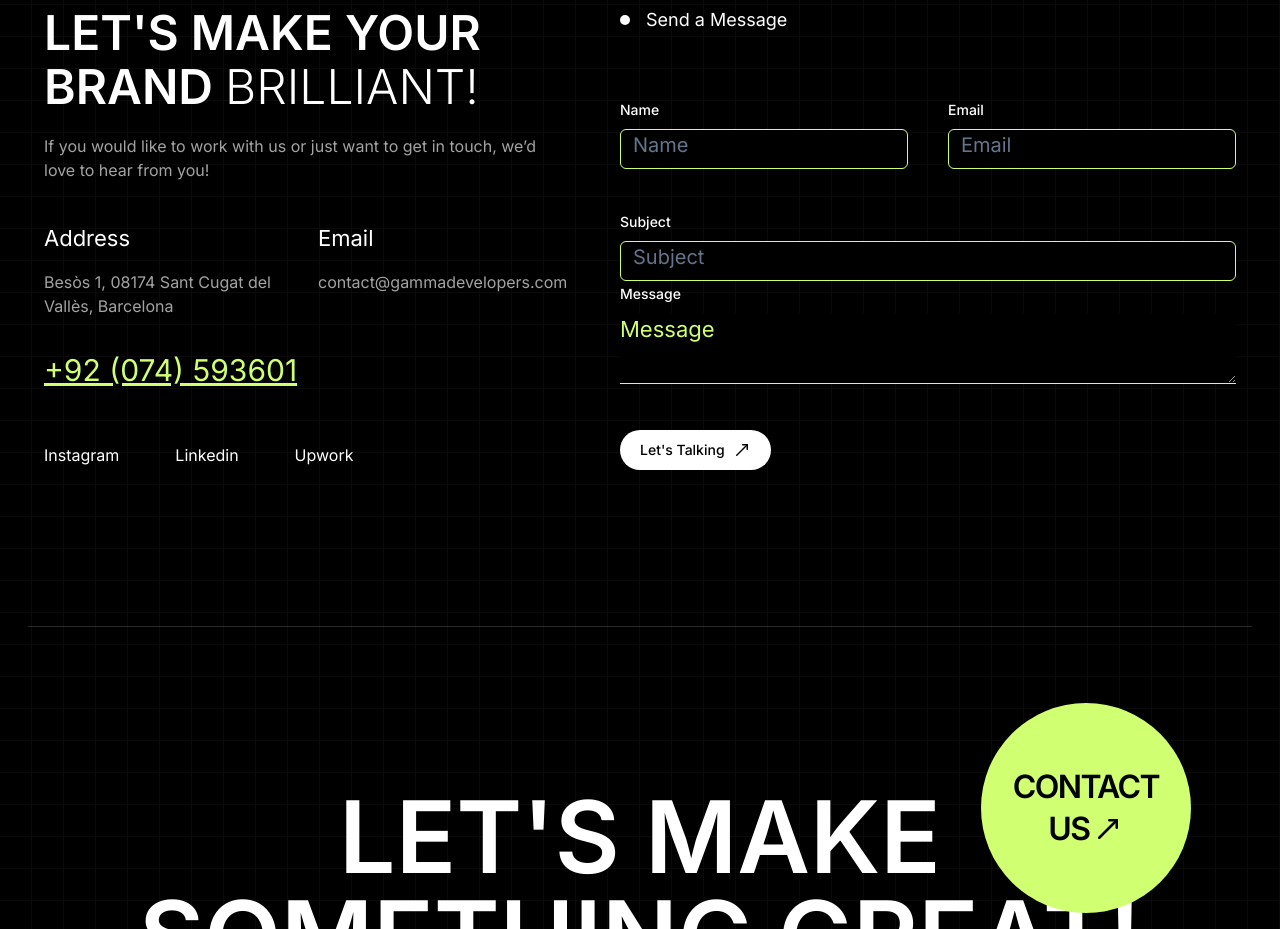
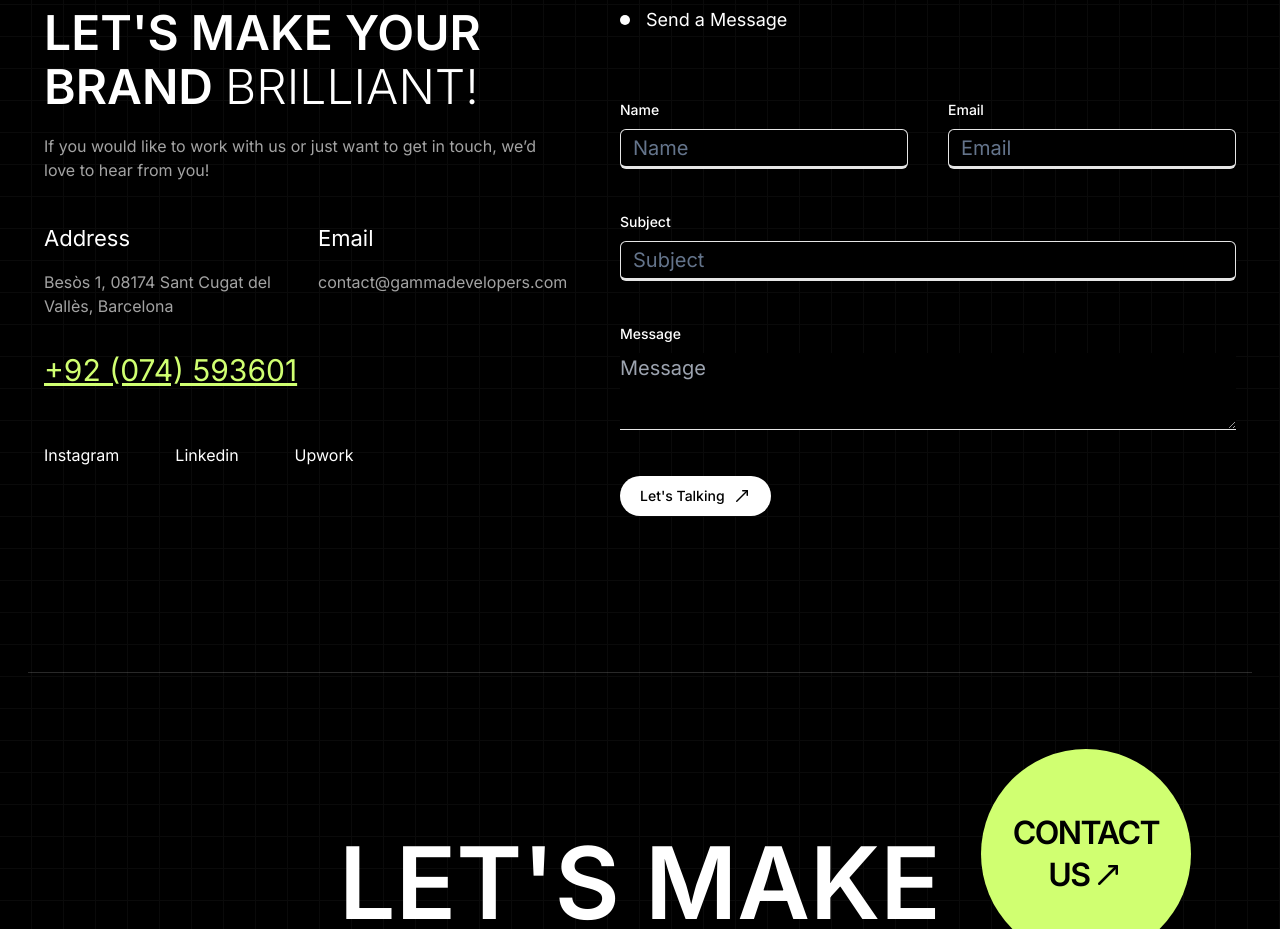
Before and after one commit to GHULAM-1/gamma-developers, a Next.js app: page /contact in a window 1280 px wide. Shown: the part 1020-1949 px from the top of the page. Built offline with nearby package versions, Linux system fonts and the light colour scheme.

Commit message:
push by AB

```diff
--- a/package.json
+++ b/package.json
@@ -36,7 +36,6 @@
     "@tabler/icons-react": "^3.14.0",
     "@tsparticles/react": "^3.0.0",
     "@tsparticles/slim": "^3.5.0",
-    "@types/canvas-confetti": "^1.6.4",
     "@types/three": "^0.168.0",
     "@vercel/analytics": "^1.3.1",
     "@vercel/speed-insights": "^1.0.12",
@@ -73,6 +72,8 @@
     "zustand": "^4.5.5"
   },
   "devDependencies": {
+    "@types/babel__traverse": "^7.20.6",
+    "@types/canvas-confetti": "^1.6.4",
     "@types/node": "^20",
     "@types/react": "^18",
     "@types/react-dom": "^18",
--- a/sanity.cli.js
+++ b/sanity.cli.js
@@ -4,7 +4,7 @@
  **/
 import { defineCliConfig } from "sanity/cli";
 
-const projectId = "j04h1g84";
+const projectId = "irh00nd4";
 const dataset = "production";
 const apiVersion = "2022-03-07";
 const useCdn = false
--- a/sanity/env.js
+++ b/sanity/env.js
@@ -1,7 +1,7 @@
 export const apiVersion = "2022-03-07";
 
 export const dataset = "production";
-export const projectId = "j04h1g84";
+export const projectId = "irh00nd4";
 // export const projectId = process.env.SANITY_STUDIO_API_PROJECT_ID;
 
 export const useCdn = false;
--- a/sanity/lib/image.js
+++ b/sanity/lib/image.js
@@ -3,7 +3,7 @@ import createImageUrlBuilder from "@sanity/image-url";
 import { dataset, projectId } from "../env";
 
 const imageBuilder = createImageUrlBuilder({
-  projectId: "j04h1g84" || "",
+  projectId: "irh00nd4" || "",
   dataset: "production" || "",
 });
 
--- a/src/app/contact/page.tsx
+++ b/src/app/contact/page.tsx
@@ -16,7 +16,7 @@ import {
 import { useToast } from "@/hooks/use-toast";
 import { formSubmission } from "@/serverActions/server-actions";
 import { Input } from "@/components/ui/input";
-
+import confetti from "canvas-confetti";
 
 const formSchema = z.object({
   username: z.string().min(2, {
@@ -36,7 +36,6 @@ const formSchema = z.object({
 export default function Contact() {
   const { toast } = useToast();
 
-
   const form = useForm({
     resolver: zodResolver(formSchema),
     defaultValues: {
@@ -54,10 +53,38 @@ export default function Contact() {
       title:
         "Form submitted, Thank you for contacting! We will reach out to you soon.",
     });
+    ConfettiSideCannons();
+    form.reset();
+  }
 
+  function ConfettiSideCannons() {
+    const end = Date.now() + 3 * 1000; // 3 seconds
+    const colors = ["#a786ff", "#fd8bbc", "#eca184", "#f8deb1"];
 
+    const frame = () => {
+      if (Date.now() > end) return;
 
-    form.reset();
+      confetti({
+        particleCount: 100, // Increase particle count for burst
+        angle: 60,
+        spread: 70, // Wider spread for burst effect
+        startVelocity: 80, // Increase velocity for more energetic burst
+        origin: { x: 0, y: 0.5 },
+        colors: colors,
+      });
+
+      // Burst effect from right cannon
+      confetti({
+        particleCount: 100, // Same burst from the other side
+        angle: 120,
+        spread: 70,
+        startVelocity: 80,
+        origin: { x: 1, y: 0.5 },
+        colors: colors,
+      });
+    };
+
+    frame();
   }
 
   const footerNavs = [
@@ -113,7 +140,7 @@ export default function Contact() {
             <div>
               <div className="text-[22px] mb-[15px]">Email</div>
               <div className="w-[242px] text-[16px] text-neutral-400">
-               contact@gammadevelopers.com
+                contact@gammadevelopers.com
               </div>
             </div>
           </div>
@@ -154,7 +181,8 @@ export default function Contact() {
                       <FormControl>
                         <Input
                           placeholder="Name"
-                          className="text-neutral-400 bg-black border-b-[1px] border-primary placeholder-primary border-opacity-30 text-[20px] pb-4"
+                          style={{ outline: "none", boxShadow: "none"}}
+                          className="text-neutral-400 bg-black border-b-[3px] border-white placeholder-primary border-opacity-90 text-[20px] focus:border-primary"
                           {...field}
                         />
                       </FormControl>
@@ -171,7 +199,8 @@ export default function Contact() {
                       <FormControl>
                         <Input
                           placeholder="Email"
-                          className="text-primary bg-black border-b-[1px] border-primary placeholder-primary border-opacity-30 text-[20px] pb-4"
+                          style={{ outline: "none", boxShadow: "none"}}
+                          className="text-neutral-400 bg-black border-b-[3px] border-white placeholder-primary border-opacity-90 text-[20px] focus:border-primary"
                           {...field}
                         />
                       </FormControl>
@@ -189,7 +218,8 @@ export default function Contact() {
                     <FormControl>
                       <Input
                         placeholder="Subject"
-                        className="text-primary bg-black border-b-[1px] border-primary placeholder-primary border-opacity-30 text-[20px] pb-4"
+                        style={{ outline: "none", boxShadow: "none"}}
+                          className="text-neutral-400 bg-black border-b-[3px] border-white border-opacity-90 text-[20px] focus:border-primary"
                         {...field}
                       />
                     </FormControl>
@@ -201,12 +231,13 @@ export default function Contact() {
                 control={form.control}
                 name="message"
                 render={({ field }) => (
-                  <FormItem>
+                  <FormItem className="mt-10">
                     <FormLabel>Message</FormLabel>
                     <FormControl>
                       <textarea
                         placeholder="Message"
-                        className="w-full text-primary bg-black border-b-[1px] border-primary placeholder-primary border-opacity-30 text-[22px] pb-1"
+                        style={{ outline: "none", boxShadow: "none"}}
+                          className= "w-full text-neutral-400 bg-black border-b-[1px] border-white border-opacity-90 text-[20px] pb-4 focus:border-primary focus:placeholder-primary"
                         {...field}
                       />
                     </FormControl>
@@ -215,7 +246,6 @@ export default function Contact() {
                 )}
               />
               <div className="flex mt-10">
-
                 <Button
                   type="submit"
                   className="rounded-3xl bg-white text-black px-5 py-[7px] text-sm gap-2 hover:bg-primary"
@@ -223,7 +253,6 @@ export default function Contact() {
                   <span>Let's Talking</span>
                   <MoveUpRight className="w-[18px] h-[18px]" />
                 </Button>
-
               </div>
             </form>
           </Form>
```
Also changed, not shown: .sanity/runtime/app.js (added), .sanity/runtime/index.html (added), 110 other files (tests, documents, lock files or other folders).
